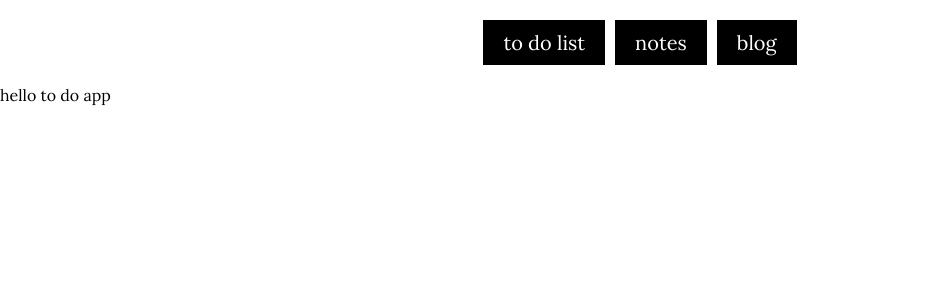
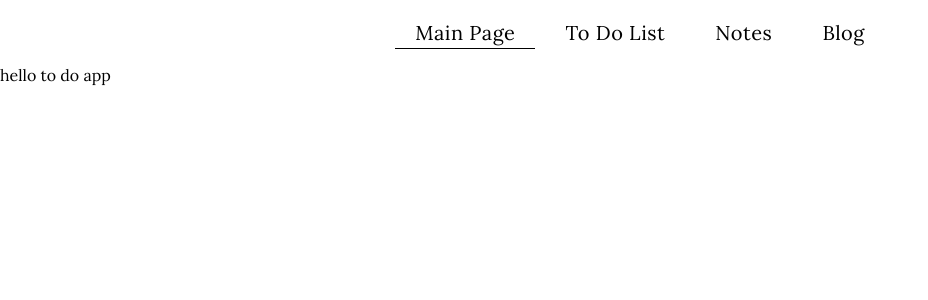
Before and after one commit to DeadBoyPiotrek/to-do-app, a Next.js app: page / in a window 1280 px wide. Shown: the top 300 px of the page, without its empty margins (0-928 px from the left). Built offline with nearby package versions, Linux system fonts and the light colour scheme.

Commit message:
finish navbar change casing

```diff
--- a/components/Layout.js
+++ b/components/Layout.js
@@ -1,8 +1,18 @@
-import Navbar from "./navbar";
-
+import Navbar from "./Navbar";
+import Head from "next/head";
 export default function Layout({ children }) {
   return (
     <>
+      <Head>
+        <link rel="preconnect" href="https://fonts.googleapis.com" />
+        <link rel="preconnect" href="https://fonts.gstatic.com" crossorigin />
+        <link
+          href="https://fonts.googleapis.com/css2?family=Lora:ital,wght@0,400;0,600;1,700&display=swap"
+          rel="stylesheet"
+        />
+        <title>To Do Or Not To Do</title>
+        <meta name="description" content="Add you task and stay productive!" />
+      </Head>
       <Navbar />
 
       <main>{children}</main>
--- a/components/Navbar.js
+++ b/components/Navbar.js
@@ -1,11 +1,42 @@
-import styles from "./Navbar.module.scss";
+import styles from './Navbar.module.scss';
+import Link from 'next/link';
+import { useRouter } from 'next/router';
 function Navbar() {
+  const router = useRouter();
+
   return (
     <>
       <div className={styles.navbar}>
-        <div className={styles.toDos}>to do list</div>
-        <div className={styles.notes}>notes</div>
-        <div className={styles.blog}>blog</div>
+        <div className={styles.navbar_link}>
+          <Link href="/">
+            <a className={router.pathname == '/' ? styles.active : ``}>
+              Main Page
+            </a>
+          </Link>
+        </div>
+        <div className={styles.navbar_link}>
+          <Link href="/to-do-list">
+            <a
+              className={router.pathname == '/to-do-list' ? styles.active : ``}
+            >
+              To Do List
+            </a>
+          </Link>
+        </div>
+        <div className={styles.navbar_link}>
+          <Link href="/notes">
+            <a className={router.pathname == '/notes' ? styles.active : ``}>
+              Notes
+            </a>
+          </Link>
+        </div>
+        <div className={styles.navbar_link}>
+          <Link href="/blog">
+            <a className={router.pathname == '/blog' ? styles.active : ``}>
+              Blog
+            </a>
+          </Link>
+        </div>
       </div>
     </>
   );
--- a/components/Navbar.module.scss
+++ b/components/Navbar.module.scss
@@ -4,10 +4,73 @@
   gap: 10px;
   justify-content: center;
   margin: 20px;
+  letter-spacing: 0.5px;
 
-  * {
-    background: black;
-    color: white;
+  a {
     padding: 10px 20px;
+    text-align: center;
+  }
+  &_link {
+    position: relative;
+    text-align: center;
+    &:before,
+    &:after {
+      content: '';
+      position: absolute;
+      width: 0;
+      height: 1px;
+      top: 50%;
+      margin-top: 15px;
+      background: rgb(0, 0, 0);
+    }
+
+    &:before {
+      left: 0px;
+    }
+    &:after {
+      right: 0px;
+      background: rgb(0, 0, 0);
+      transition: width 0.8s cubic-bezier(0.22, 0.61, 0.36, 1);
+    }
+
+    &:hover:before {
+      background: rgb(0, 0, 0);
+      width: 100%;
+      transition: width 0.5s cubic-bezier(0.22, 0.61, 0.36, 1);
+    }
+
+    &:hover:after {
+      background: rgb(0, 0, 0);
+      background: transparent;
+      width: 100%;
+      transition: 0s;
+    }
   }
 }
+.active {
+  &:before {
+    content: '';
+    position: absolute;
+    width: 100%;
+    height: 1px;
+    top: 50%;
+    margin-top: 15px;
+    background: rgb(0, 0, 0);
+  }
+  &:after {
+    content: '';
+    position: absolute;
+    width: 100%;
+    height: 1px;
+    top: 50%;
+    margin-top: 15px;
+    background: rgb(0, 0, 0);
+  }
+
+  &:before {
+    left: 0px;
+  }
+  &:after {
+    right: 0px;
+  }
+}
--- a/pages/index.js
+++ b/pages/index.js
@@ -13,7 +13,7 @@ export default function Home() {
           rel="stylesheet"
         />
         <title>To Do Or Not To Do</title>
-        <meta name="description" content="Generated by create next app" />
+        <meta name="description" content="Add you task and stay productive!" />
       </Head>
 
       <main className={styles.main}> hello to do app</main>
--- a/pages/to-dos/index.js
+++ b/pages/to-do-list/index.js
@@ -1,7 +1,7 @@
 import React from "react";
 
 function ToDos() {
-  return <div></div>;
+  return <div>asdfasdf</div>;
 }
 
 export default ToDos;
```
Also changed, not shown: 1 other file (tests, documents, lock files or other folders).
